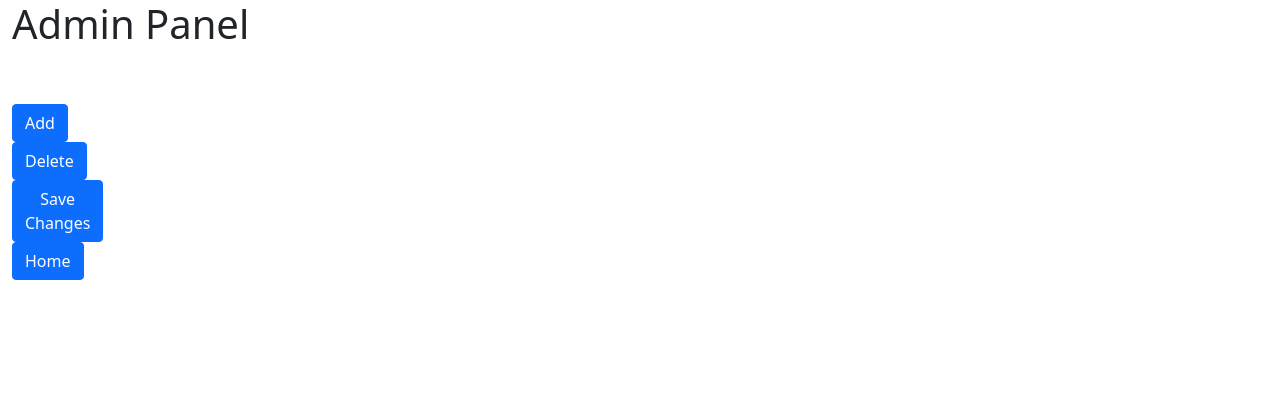
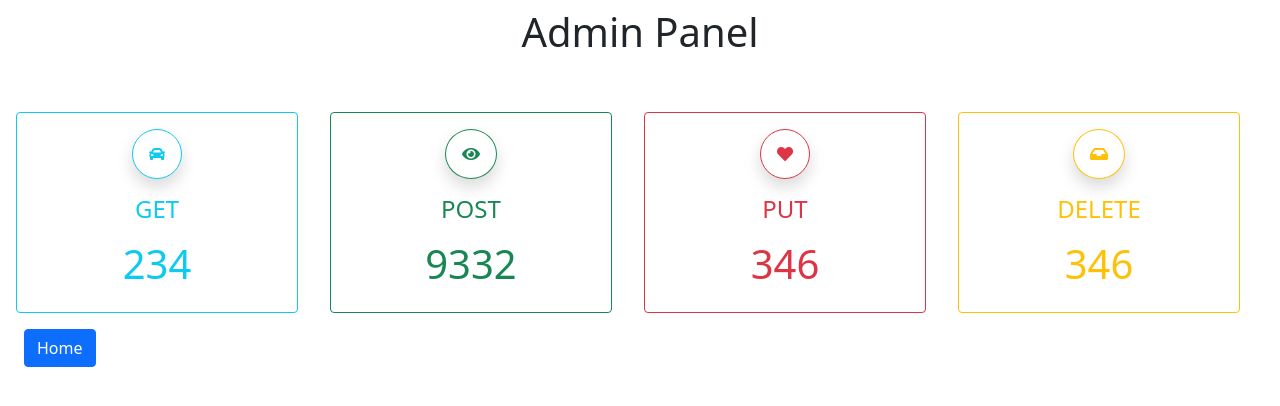
Before and after one commit to timbwu/isa-webapp, a website: page frontend/admin.html in a window 1280 px wide. Drawn offline with nearby package versions, Linux system fonts and the light colour scheme.

Commit message:
customized admin page and connected to database

```diff
--- a/frontend/admin.html
+++ b/frontend/admin.html
@@ -4,27 +4,79 @@
 <head>
     <meta charset="utf-8">
     <title></title>
-    <link href="https://cdn.jsdelivr.net/npm/bootstrap@5.0.0-beta1/dist/css/bootstrap.min.css" rel="stylesheet"
-        integrity="sha384-giJF6kkoqNQ00vy+HMDP7azOuL0xtbfIcaT9wjKHr8RbDVddVHyTfAAsrekwKmP1" crossorigin="anonymous">
-    <!-- <link rel="stylesheet" href="css/styles.css"> -->
+    <link href="https://cdn.jsdelivr.net/npm/bootstrap@5.0.0-beta3/dist/css/bootstrap.min.css" rel="stylesheet"
+        integrity="sha384-eOJMYsd53ii+scO/bJGFsiCZc+5NDVN2yr8+0RDqr0Ql0h+rP48ckxlpbzKgwra6" crossorigin="anonymous">
+    <link rel="stylesheet" href="https://cdnjs.cloudflare.com/ajax/libs/font-awesome/5.15.3/css/all.min.css"
+        integrity="sha512-iBBXm8fW90+nuLcSKlbmrPcLa0OT92xO1BIsZ+ywDWZCvqsWgccV3gFoRBv0z+8dLJgyAHIhR35VZc2oM/gI1w=="
+        crossorigin="anonymous" />
+    <link rel="stylesheet" href="/frontend/css/admin.css">
 </head>
 
 <body>
     <div class="container-fluid">
         <div class="row mb-5">
-            <h1>Admin Panel</h1>
+            <h1 class="text-center mt-2">Admin Panel</h1>
         </div>
-        <div class="row">
-            <div class="col-1">
-                <button class="btn btn-primary">Add</button>
-                <button class="btn btn-primary">Delete</button>
-                <button class="btn btn-primary">Save Changes</button>
-                <a href="home" class="btn btn-primary" role="button" aria-disabled="true">Home</a>
+        <div class="jumbotron">
+            <div class="row w-100">
+                <div class="col-md-3">
+                    <div class="card border-info mx-sm-1 p-3">
+                        <div class="card border-info shadow text-info p-3 block m-auto rounded-circle"><span
+                                class="fa fa-car" aria-hidden="true"></span></div>
+                        <div class="text-info text-center mt-3">
+                            <h4>GET</h4>
+                        </div>
+                        <div class="text-info text-center mt-2">
+                            <h1>234</h1>
+                        </div>
+                    </div>
+                </div>
+                <div class="col-md-3">
+                    <div class="card border-success mx-sm-1 p-3">
+                        <div class="card border-success shadow text-success p-3 block m-auto rounded-circle"><span
+                                class="fa fa-eye" aria-hidden="true"></span></div>
+                        <div class="text-success text-center mt-3">
+                            <h4>POST</h4>
+                        </div>
+                        <div class="text-success text-center mt-2">
+                            <h1>9332</h1>
+                        </div>
+                    </div>
+                </div>
+                <div class="col-md-3">
+                    <div class="card border-danger mx-sm-1 p-3">
+                        <div class="card border-danger shadow text-danger p-3 block m-auto rounded-circle"><span
+                                class="fa fa-heart" aria-hidden="true"></span></div>
+                        <div class="text-danger text-center mt-3">
+                            <h4>PUT</h4>
+                        </div>
+                        <div class="text-danger text-center mt-2">
+                            <h1>346</h1>
+                        </div>
+                    </div>
+                </div>
+                <div class="col-md-3">
+                    <div class="card border-warning mx-sm-1 p-3">
+                        <div class="card border-warning shadow text-warning p-3 block m-auto rounded-circle"><span
+                                class="fa fa-inbox" aria-hidden="true"></span></div>
+                        <div class="text-warning text-center mt-3">
+                            <h4>DELETE</h4>
+                        </div>
+                        <div class="text-warning text-center mt-2">
+                            <h1>346</h1>
+                        </div>
+                    </div>
+                </div>
+            </div>
+        </div>
+        <div class="container-fluid">
+            <div>
+                <a href="/" class="btn btn-primary mt-3" role="button" aria-disabled="true">Home</a>
             </div>
         </div>
     </div>
-    <script src="https://cdn.jsdelivr.net/npm/bootstrap@5.0.0-beta1/dist/js/bootstrap.bundle.min.js"
-        integrity="sha384-ygbV9kiqUc6oa4msXn9868pTtWMgiQaeYH7/t7LECLbyPA2x65Kgf80OJFdroafW"
+    <script src="https://cdn.jsdelivr.net/npm/bootstrap@5.0.0-beta3/dist/js/bootstrap.bundle.min.js"
+        integrity="sha384-JEW9xMcG8R+pH31jmWH6WWP0WintQrMb4s7ZOdauHnUtxwoG2vI5DkLtS3qm9Ekf"
         crossorigin="anonymous"></script>
 </body>
 
```
Also changed, not shown: backend/server.js (+12 -1 lines), frontend/index.html (+4 -2 lines), frontend/css/admin.css (added), frontend/css/style.css (renamed from frontend/style.css).
